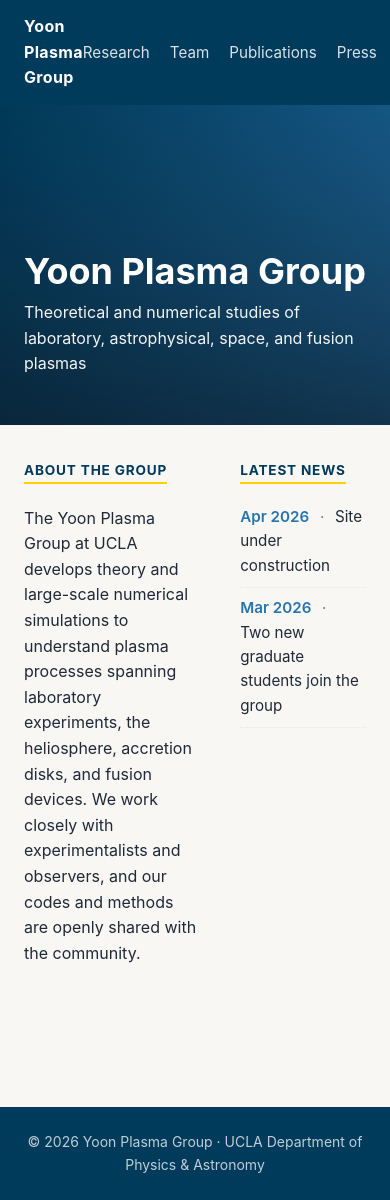
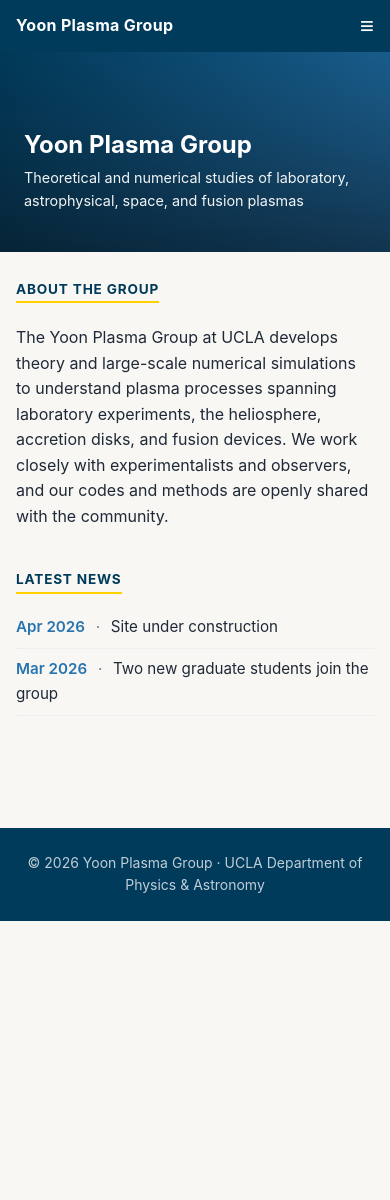
Before and after one commit to ydyoon93/yoonplasmagroup, a Jekyll site: the page built from index.md, in a window 390 px wide. Built offline with Jekyll 4.4.1, drawn with Linux system fonts in a browser that asks for light colours; after the commit the page ends 921 px from its top, so only the background shows below that.

Commit message:
feat: responsive layout for mobile
Nav collapses into a hamburger, hero shrinks to 200px, home and
team grids stack into a single column at <768px.

```diff
--- /dev/null
+++ b/_sass/_responsive.scss
@@ -0,0 +1,30 @@
+@media (max-width: 767px) {
+  .nav-inner { padding: 0.75rem 1rem; }
+  .nav-toggle { display: block; }
+  .nav-links {
+    display: none;
+    position: absolute;
+    top: 100%;
+    left: 0;
+    right: 0;
+    flex-direction: column;
+    background: var(--ink);
+    padding: 1rem;
+    gap: 0.75rem;
+    z-index: 10;
+  }
+  .nav-links.open { display: flex; }
+
+  .hero { height: 200px; padding: 1rem 0; }
+  .hero-title { font-size: 1.5rem; }
+  .hero-tagline { font-size: 0.9rem; }
+
+  .home-grid { grid-template-columns: 1fr; gap: 1.5rem; }
+  .home-blocks { padding: 1.5rem 1rem 3rem; }
+
+  .page { padding: 1.75rem 1rem 3rem; }
+
+  .team-grid { grid-template-columns: 1fr; gap: 1rem; }
+
+  .pub-year { font-size: 1.2rem; }
+}
--- a/assets/css/main.scss
+++ b/assets/css/main.scss
@@ -6,3 +6,4 @@
 @import "layout";
 @import "nav";
 @import "components";
+@import "responsive";
```
